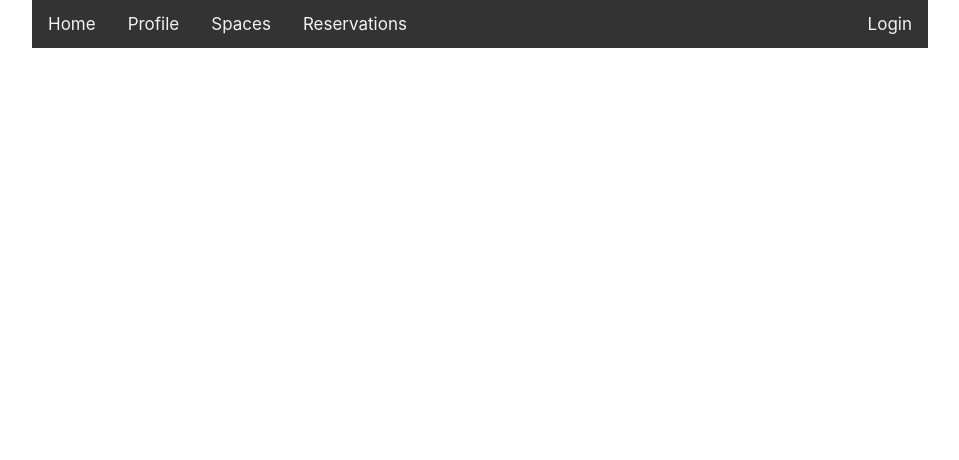
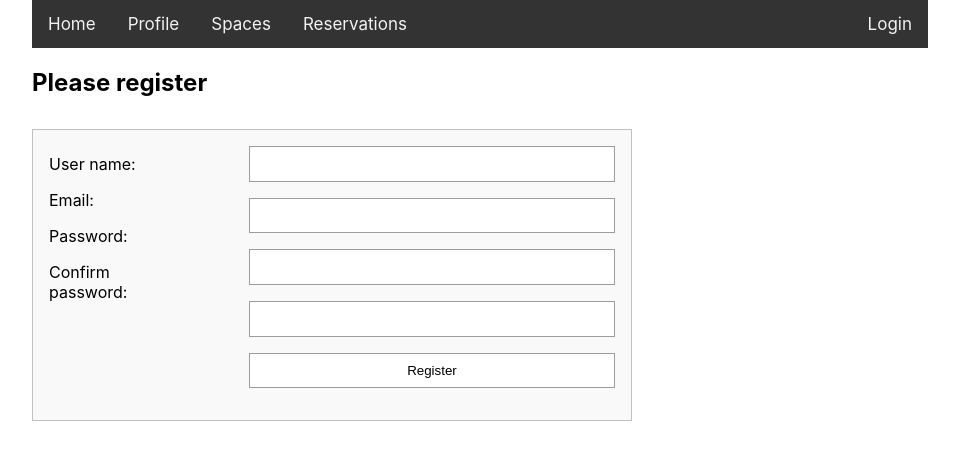
Before and after one commit to XiaozhouCui/space-finder-frontend, a React (Create React App) app: page /signup in a window 1280 px wide. Shown: the top 460 px of the page, without its empty margins (160-1119 px from the left). Built offline with nearby package versions, Linux system fonts and the light colour scheme; what aws-amplify would draw is missing.

Commit message:
Add SignUp component

```diff
--- a/src/components/App.tsx
+++ b/src/components/App.tsx
@@ -11,7 +11,7 @@ import { Profile } from './Profile';
 import { Spaces } from './spaces/Spaces';
 import { DataService } from '../services/DataService';
 import { CreateSpace } from './spaces/CreateSpace';
-// import { SignUp } from './Auth/Signup';
+import { SignUp } from './Auth/Signup';
 
 interface AppState {
   user: User | undefined;
@@ -70,9 +70,9 @@ export class App extends React.Component<{}, AppState> {
                   clearUser={this.clearUser}
                 />
               </Route>
-              {/* <Route exact path="/signup">
+              <Route exact path="/signup">
                 <SignUp authService={this.authService} />
-              </Route> */}
+              </Route>
             </Switch>
           </div>
         </Router>
--- /dev/null
+++ b/src/components/Auth/Signup.tsx
@@ -0,0 +1,160 @@
+import React, { SyntheticEvent } from 'react';
+import { AuthService } from '../../services/AuthService';
+import history from '../../utils/history';
+import './Forms.css';
+
+interface CustomEvent {
+  target: HTMLInputElement;
+}
+
+interface SignUpState {
+  userName: string;
+  password: string;
+  email: string;
+  confirmPassword: string;
+  errorMessage: string;
+  confirmationCode: string;
+  shouldConfirmAccount: boolean;
+}
+export class SignUp extends React.Component<
+  { authService: AuthService },
+  SignUpState
+> {
+  state: SignUpState = {
+    userName: '',
+    password: '',
+    email: '',
+    confirmPassword: '',
+    errorMessage: '',
+    confirmationCode: '',
+    shouldConfirmAccount: false,
+  };
+
+  private async confirmSignUp(event: SyntheticEvent) {
+    event.preventDefault();
+    if (this.state.confirmationCode) {
+      const result = await this.props.authService.confirmSignUp(
+        this.state.userName,
+        this.state.confirmationCode
+      );
+      if (result) {
+        history.push('/login');
+      } else {
+        this.setState({
+          errorMessage: 'Confirmation code wrong',
+        });
+      }
+    } else {
+      this.setState({
+        errorMessage: 'Please enter the confirmation code',
+      });
+    }
+  }
+
+  private async signUp(event: SyntheticEvent) {
+    event.preventDefault();
+    if (
+      !this.state.confirmPassword ||
+      !this.state.email ||
+      !this.state.password ||
+      !this.state.userName
+    ) {
+      this.setState({
+        errorMessage: 'Please fill all the fields',
+      });
+    } else if (this.state.password !== this.state.confirmPassword) {
+      this.setState({
+        errorMessage: 'Check passwords fields',
+      });
+    } else {
+      const result = await this.props.authService.signUp(
+        this.state.userName,
+        this.state.password,
+        this.state.email
+      );
+      if (result) {
+        this.setState({
+          shouldConfirmAccount: true,
+        });
+      } else {
+        this.setState({
+          errorMessage: 'There was an error while signing up',
+        });
+      }
+    }
+  }
+
+  private setUserName(event: CustomEvent) {
+    this.setState({ userName: event.target.value });
+  }
+
+  private setEmail(event: CustomEvent) {
+    this.setState({ email: event.target.value });
+  }
+
+  private setPassword(event: CustomEvent) {
+    this.setState({ password: event.target.value });
+  }
+
+  private setConfirmPassword(event: CustomEvent) {
+    this.setState({ confirmPassword: event.target.value });
+  }
+
+  private setConfirmationCode(event: CustomEvent) {
+    this.setState({ confirmationCode: event.target.value });
+  }
+
+  private renderErrorMessage() {
+    if (this.state.errorMessage) {
+      return <label className="error"> {this.state.errorMessage}</label>;
+    }
+  }
+
+  render() {
+    if (this.state.shouldConfirmAccount) {
+      return (
+        <div>
+          <h2>Please register enter the confirmation code:</h2>
+          <form onSubmit={(e) => this.confirmSignUp(e)}>
+            <label>Code: </label>
+            <input
+              value={this.state.confirmationCode}
+              onChange={(e) => this.setConfirmationCode(e)}
+            />
+            <input type="submit" value="Register" />
+          </form>
+          {this.renderErrorMessage()}
+        </div>
+      );
+    }
+
+    return (
+      <div>
+        <h2>Please register</h2>
+        <form onSubmit={(e) => this.signUp(e)}>
+          <label>User name: </label>
+          <input
+            value={this.state.userName}
+            onChange={(e) => this.setUserName(e)}
+          />
+          <label>Email: </label>
+          <input value={this.state.email} onChange={(e) => this.setEmail(e)} />
+          <label>Password: </label>
+          <input
+            value={this.state.password}
+            onChange={(e) => this.setPassword(e)}
+            type="password"
+          />
+          <label>Confirm password: </label>
+          <input
+            value={this.state.confirmPassword}
+            onChange={(e) => this.setConfirmPassword(e)}
+            type="password"
+          />
+          <input type="submit" value="Register" />
+        </form>
+        {this.renderErrorMessage()}
+      </div>
+    );
+  }
+}
```
